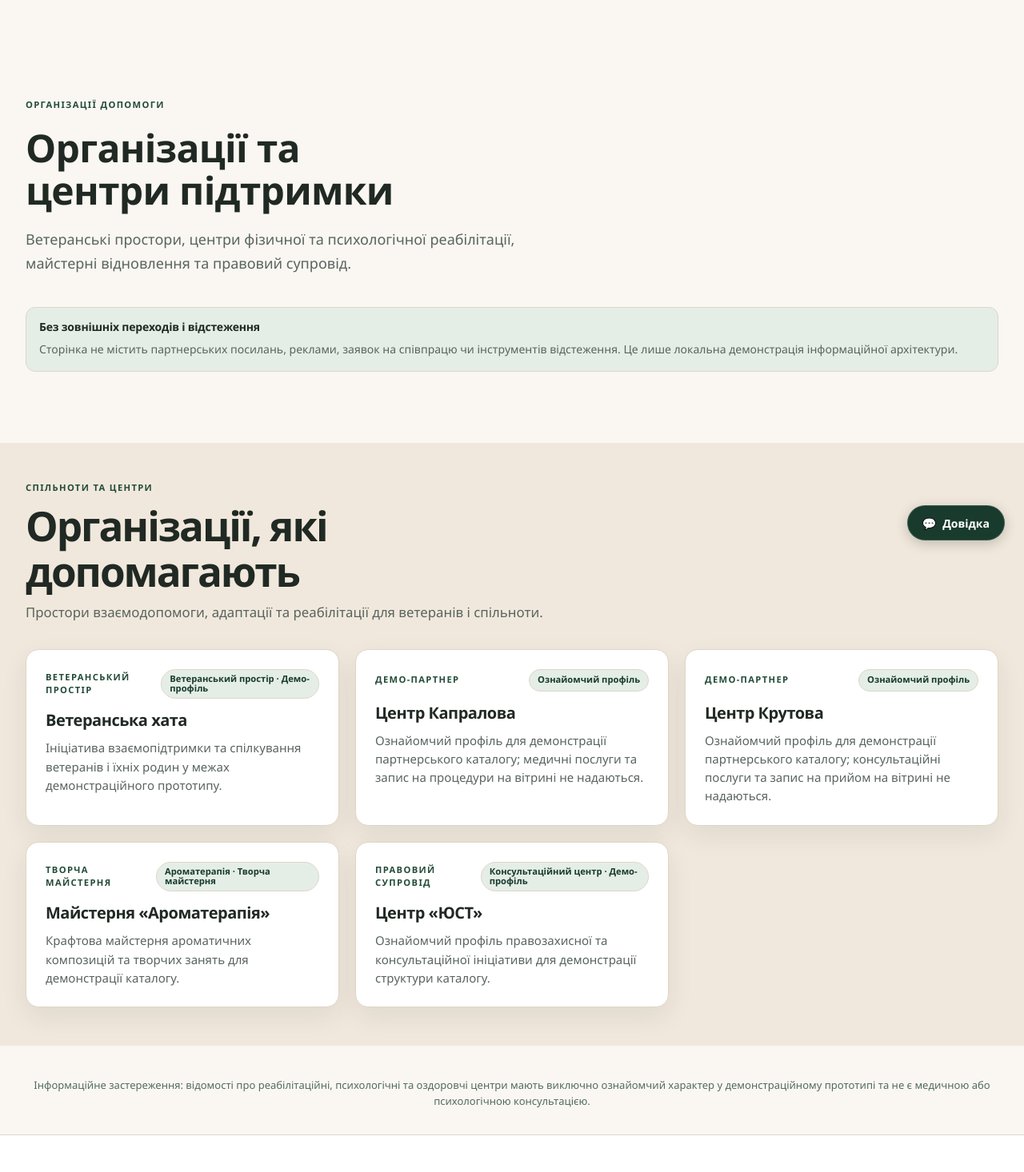
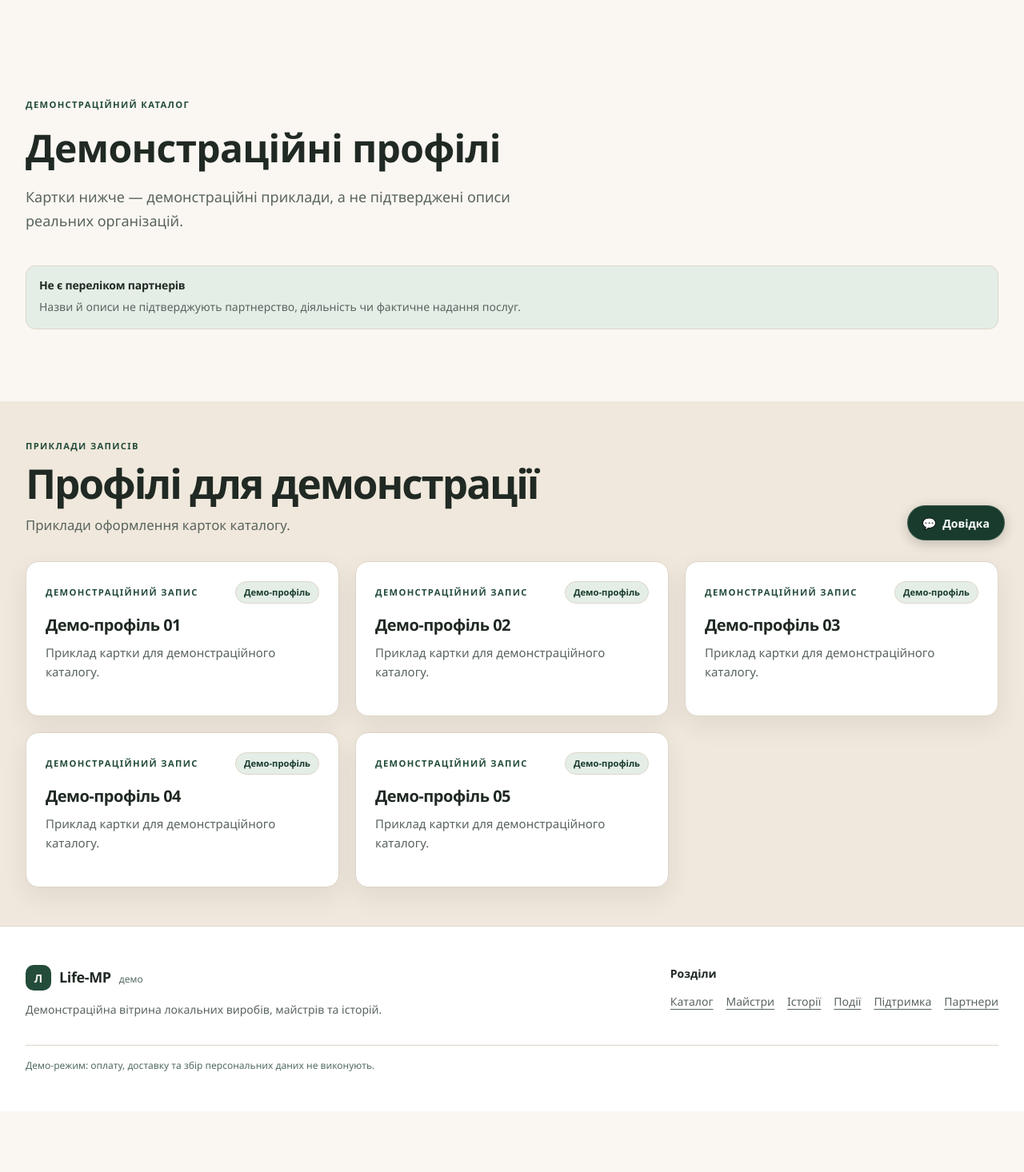
Before and after one commit to Georgekgk2/Life-MP, a Next.js app in the folder apps/storefront/: page /partners in a window 1280 px wide. Shown: the part 100-1566 px from the top of the page at 80% size. After the commit the page ends 1490 px from the top, so only its background shows below. Built offline with nearby package versions, Linux system fonts and the light colour scheme.

Commit message:
fix: clarify demo partner content (#108)

```diff
--- a/apps/storefront/app/partners/page.tsx
+++ b/apps/storefront/app/partners/page.tsx
@@ -1,71 +1,54 @@
 import type { Metadata } from "next";
 import type { Partner } from "@life/types";
-import Link from "next/link";
 
 import { SectionHeading } from "@/components";
 import { partners } from "@/fixtures";
-import { getCatalogSnapshot } from "@/catalog/server";
 
 export const metadata: Metadata = {
-  title: "Організації та центри допомоги — Life-MP",
+  title: "Демо-профілі організацій — Life-MP",
   description:
-    "Ветеранські простори, центри реабілітації, майстерні та організації підтримки в демонстраційному прототипі Life-MP.",
+    "Приклади інтерфейсу каталогу Life-MP; картки не підтверджують реальні організації, партнерства чи надання послуг.",
 };
-export default async function PartnersPage() {
-  const catalogResult = await getCatalogSnapshot();
-  const allProducts =
-    catalogResult.kind === "ready" ? catalogResult.snapshot.products : [];
+export default function PartnersPage() {
   return (
     <>
       <section className="page-section page-section--spacious">
         <div className="page-shell">
           <div className="page-intro">
-            <p className="page-intro__eyebrow">Організації допомоги</p>
-            <h1>Організації та центри підтримки</h1>
+            <p className="page-intro__eyebrow">Демонстраційний каталог</p>
+            <h1>Демонстраційні профілі</h1>
             <p className="page-intro__lead">
-              Ветеранські простори, центри фізичної та психологічної
-              реабілітації, майстерні відновлення та правовий супровід.
+              Картки нижче — демонстраційні приклади, а не підтверджені описи
+              реальних організацій.
             </p>
           </div>
-          <aside className="notice" aria-label="Статус партнерської сторінки">
-            <h2 className="notice__title">
-              Без зовнішніх переходів і відстеження
-            </h2>
+          <aside className="notice" aria-label="Статус демонстраційних даних">
+            <h2 className="notice__title">Не є переліком партнерів</h2>
             <p>
-              Сторінка не містить партнерських посилань, реклами, заявок на
-              співпрацю чи інструментів відстеження. Це лише локальна
-              демонстрація інформаційної архітектури.
+              Назви й описи не підтверджують партнерство, діяльність чи фактичне
+              надання послуг.
             </p>
           </aside>
         </div>
       </section>
 
-      <section className="page-section--tint" aria-label="Перелік партнерів">
+      <section
+        className="page-section--tint"
+        aria-label="Демонстраційні профілі"
+      >
         <div className="page-shell">
           <SectionHeading
-            eyebrow="Спільноти та центри"
-            title="Організації, які допомагають"
-            description="Простори взаємодопомоги, адаптації та реабілітації для ветеранів і спільноти."
+            eyebrow="Приклади записів"
+            title="Профілі для демонстрації"
+            description="Приклади оформлення карток каталогу."
           />
           <div className="content-grid content-grid--cards partner-grid">
-            {partners.map((partner: Partner) => {
-              const partnerProducts = allProducts.filter(
-                (p) =>
-                  p.provider?.name
-                    ?.toLowerCase()
-                    .includes(partner.name.toLowerCase()) ||
-                  partner.name
-                    .toLowerCase()
-                    .includes(p.provider?.name?.toLowerCase() || "") ||
-                  p.provider?.handle.includes(partner.slug),
-              );
-
-              return (
+            {partners.map((partner: Partner) => (
               <article className="card partner-card" key={partner.id}>
                 <div className="card__content partner-card__content">
                   <div className="partner-card__topline">
                     <p className="card__eyebrow">
-                        {partner.categoryLabel || "Організація допомоги"}
+                      {partner.categoryLabel || "Демонстраційний запис"}
                     </p>
                     <div
                       style={{
@@ -106,58 +89,12 @@ export default async function PartnersPage() {
                       <span>Відео: {partner.videoTitle}</span>
                     </p>
                   )}
-                    {partnerProducts.length > 0 && (
-                      <div className="partner-card__products">
-                        <p className="partner-card__products-title">
-                          Вироби в каталозі ({partnerProducts.length}):
-                        </p>
-                        <ul className="partner-card__products-list">
-                          {partnerProducts.slice(0, 3).map((prod) => (
-                            <li key={prod.id}>
-                              <Link
-                                href={`/catalog/${prod.categorySlug}/${prod.slug}`}
-                                className="partner-card__product-link"
-                              >
-                                <span>{prod.name}</span>
-                                <span
-                                  aria-hidden="true"
-                                  className="partner-card__arrow"
-                                >
-                                  →
-                                </span>
-                              </Link>
-                            </li>
-                          ))}
-                        </ul>
-                      </div>
-                    )}
                 </div>
               </article>
-              );
-            })}
+            ))}
           </div>
         </div>
       </section>
-      <div
-        className="page-shell"
-        style={{ marginTop: "1.5rem", marginBottom: "2rem" }}
-      >
-        <p
-          style={{
-            fontSize: "0.8125rem",
-            color: "var(--color-ink-muted)",
-            lineHeight: 1.5,
-            textAlign: "center",
-            borderTop: "1px solid var(--color-border-subtle)",
-            paddingTop: "1rem",
-          }}
-        >
-          Інформаційне застереження: відомості про реабілітаційні, психологічні
-          та оздоровчі центри мають виключно ознайомчий характер у
-          демонстраційному прототипі та не є медичною або психологічною
-          консультацією.
-        </p>
-      </div>
     </>
   );
 }
--- a/apps/storefront/src/fixtures.ts
+++ b/apps/storefront/src/fixtures.ts
@@ -399,56 +399,48 @@ export const events = [
   },
 ] as const satisfies readonly StorefrontEvent<PersonSlug, ProductSlug>[];
 
+const demoPartnerSummary = "Приклад картки для демонстраційного каталогу.";
+
 export const partners = [
   {
     id: "partner-veteranska-khata",
     slug: "veteranska-khata",
-    name: "Ветеранська хата",
-    summary:
-      "Ініціатива взаємопідтримки та спілкування ветеранів і їхніх родин у межах демонстраційного прототипу.",
-    categoryLabel: "Ветеранський простір",
-    websiteLabel: "Ветеранський простір · Демо-профіль",
-    relatedProductSlugs: ["futbolka-svitlo", "shoper-razom"],
+    name: "Демо-профіль 01",
+    summary: demoPartnerSummary,
+    categoryLabel: "Демонстраційний запис",
+    websiteLabel: "Демо-профіль",
   },
   {
     id: "partner-tsentr-kapralova",
     slug: "tsentr-kapralova",
-    name: "Центр Капралова",
-    summary:
-      "Ознайомчий профіль для демонстрації партнерського каталогу; медичні послуги та запис на процедури на вітрині не надаються.",
-    categoryLabel: "Демо-партнер",
-    websiteLabel: "Ознайомчий профіль",
-    relatedProductSlugs: ["nabor-tvorchist"],
+    name: "Демо-профіль 02",
+    summary: demoPartnerSummary,
+    categoryLabel: "Демонстраційний запис",
+    websiteLabel: "Демо-профіль",
   },
   {
     id: "partner-tsentr-krutova",
     slug: "tsentr-krutova",
-    name: "Центр Крутова",
-    summary:
-      "Ознайомчий профіль для демонстрації партнерського каталогу; консультаційні послуги та запис на прийом на вітрині не надаються.",
-    categoryLabel: "Демо-партнер",
-    websiteLabel: "Ознайомчий профіль",
-    relatedProductSlugs: ["svichka-vechir", "chashka-ranok"],
+    name: "Демо-профіль 03",
+    summary: demoPartnerSummary,
+    categoryLabel: "Демонстраційний запис",
+    websiteLabel: "Демо-профіль",
   },
   {
     id: "partner-aromaterapiia",
     slug: "aromaterapiia",
-    name: "Майстерня «Ароматерапія»",
-    summary:
-      "Крафтова майстерня ароматичних композицій та творчих занять для демонстрації каталогу.",
-    categoryLabel: "Творча майстерня",
-    websiteLabel: "Ароматерапія · Творча майстерня",
-    relatedProductSlugs: ["svichka-vechir"],
+    name: "Демо-профіль 04",
+    summary: demoPartnerSummary,
+    categoryLabel: "Демонстраційний запис",
+    websiteLabel: "Демо-профіль",
   },
   {
     id: "partner-yust",
     slug: "yust",
-    name: "Центр «ЮСТ»",
-    summary:
-      "Ознайомчий профіль правозахисної та консультаційної ініціативи для демонстрації структури каталогу.",
-    categoryLabel: "Правовий супровід",
-    websiteLabel: "Консультаційний центр · Демо-профіль",
-    relatedProductSlugs: ["notatnyk-istorii"],
+    name: "Демо-профіль 05",
+    summary: demoPartnerSummary,
+    categoryLabel: "Демонстраційний запис",
+    websiteLabel: "Демо-профіль",
   },
 ] as const satisfies readonly Partner[];
 
```
Also changed, not shown: apps/storefront/app/charity/page.tsx (+7 -7 lines), apps/storefront/app/page.tsx (+9 -10 lines), 2 other files (tests, documents, lock files or other folders). Lines whose indentation alone changed are shown as unchanged.
